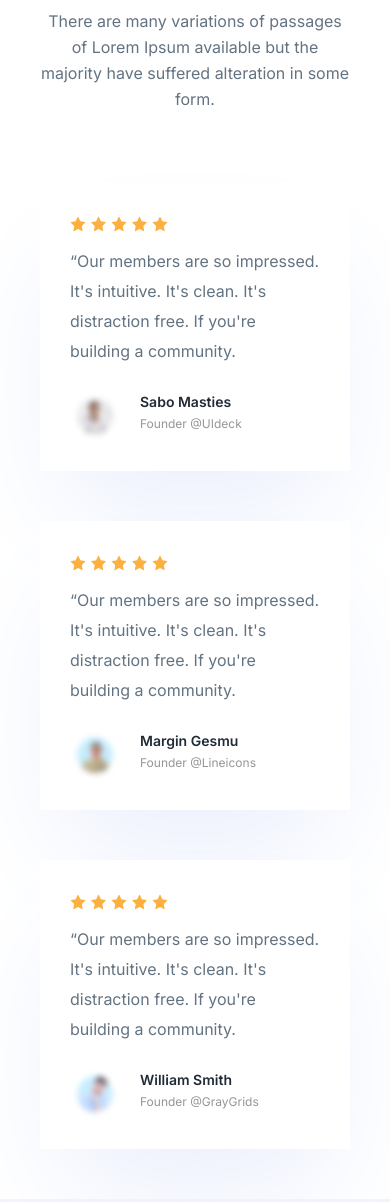
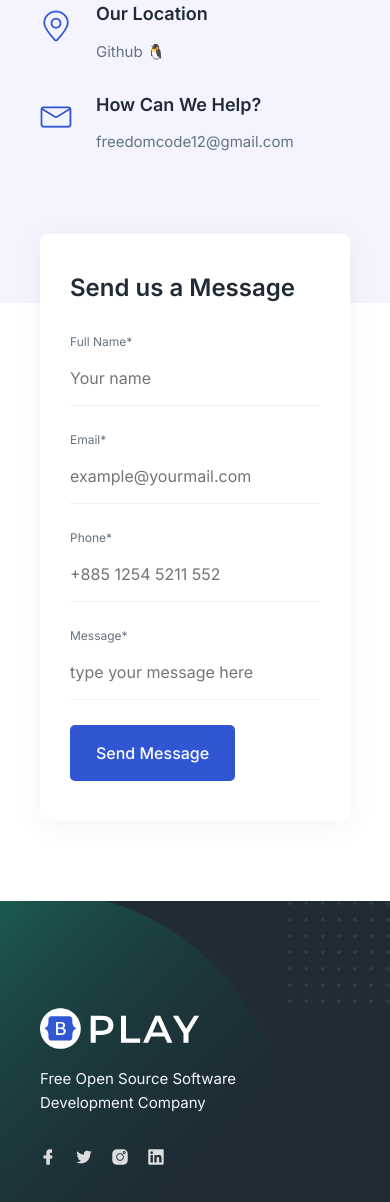
Before and after one commit to TheFreedomCodes/FreedomCodeSite, a plain HTML site: page index.html in a window 390 px wide. Shown: the part 5431-6633 px from the top of the page. Drawn offline with Linux system fonts and the light colour scheme.

Commit message:
testimonial deleted

```diff
--- a/index.html
+++ b/index.html
@@ -66,9 +66,7 @@
                   <!-- <li class="nav-item">
                     <a class="ud-menu-scroll" href="#pricing">Pricing</a>
                   </li> -->
-                  <li class="nav-item">
-                    <a class="ud-menu-scroll" href="#team">Team</a>
-                  </li>
+
                   <li class="nav-item">
                     <a class="ud-menu-scroll" href="#contact">Contact</a>
                   </li>
@@ -506,123 +504,7 @@
     </section>
     <!-- ====== FAQ End ====== -->
 
-    <!-- ====== Testimonials Start ====== -->
-    <section id="testimonials" class="ud-testimonials">
-      <div class="container">
-        <div class="row">
-          <div class="col-lg-12">
-            <div class="ud-section-title mx-auto text-center">
-              <span>Testimonials</span>
-              <h2>What our Customers Says</h2>
-              <p>
-                There are many variations of passages of Lorem Ipsum available
-                but the majority have suffered alteration in some form.
-              </p>
-            </div>
-          </div>
-        </div>
 
-        <div class="row">
-          <div class="col-lg-4 col-md-6">
-            <div
-              class="ud-single-testimonial wow fadeInUp"
-              data-wow-delay=".1s"
-            >
-              <div class="ud-testimonial-ratings">
-                <i class="lni lni-star-filled"></i>
-                <i class="lni lni-star-filled"></i>
-                <i class="lni lni-star-filled"></i>
-                <i class="lni lni-star-filled"></i>
-                <i class="lni lni-star-filled"></i>
-              </div>
-              <div class="ud-testimonial-content">
-                <p>
-                  “Our members are so impressed. It's intuitive. It's clean.
-                  It's distraction free. If you're building a community.
-                </p>
-              </div>
-              <div class="ud-testimonial-info">
-                <div class="ud-testimonial-image">
-                  <img
-                    src="assets/images/testimonials/author-01.png"
-                    alt="author"
-                  />
-                </div>
-                <div class="ud-testimonial-meta">
-                  <h4>Sabo Masties</h4>
-                  <p>Founder @UIdeck</p>
-                </div>
-              </div>
-            </div>
-          </div>
-          <div class="col-lg-4 col-md-6">
-            <div
-              class="ud-single-testimonial wow fadeInUp"
-              data-wow-delay=".15s"
-            >
-              <div class="ud-testimonial-ratings">
-                <i class="lni lni-star-filled"></i>
-                <i class="lni lni-star-filled"></i>
-                <i class="lni lni-star-filled"></i>
-                <i class="lni lni-star-filled"></i>
-                <i class="lni lni-star-filled"></i>
-              </div>
-              <div class="ud-testimonial-content">
-                <p>
-                  “Our members are so impressed. It's intuitive. It's clean.
-                  It's distraction free. If you're building a community.
-                </p>
-              </div>
-              <div class="ud-testimonial-info">
-                <div class="ud-testimonial-image">
-                  <img
-                    src="assets/images/testimonials/author-02.png"
-                    alt="author"
-                  />
-                </div>
-                <div class="ud-testimonial-meta">
-                  <h4>Margin Gesmu</h4>
-                  <p>Founder @Lineicons</p>
-                </div>
-              </div>
-            </div>
-          </div>
-          <div class="col-lg-4 col-md-6">
-            <div
-              class="ud-single-testimonial wow fadeInUp"
-              data-wow-delay=".2s"
-            >
-              <div class="ud-testimonial-ratings">
-                <i class="lni lni-star-filled"></i>
-                <i class="lni lni-star-filled"></i>
-                <i class="lni lni-star-filled"></i>
-                <i class="lni lni-star-filled"></i>
-                <i class="lni lni-star-filled"></i>
-              </div>
-              <div class="ud-testimonial-content">
-                <p>
-                  “Our members are so impressed. It's intuitive. It's clean.
-                  It's distraction free. If you're building a community.
-                </p>
-              </div>
-              <div class="ud-testimonial-info">
-                <div class="ud-testimonial-image">
-                  <img
-                    src="assets/images/testimonials/author-03.png"
-                    alt="author"
-                  />
-                </div>
-                <div class="ud-testimonial-meta">
-                  <h4>William Smith</h4>
-                  <p>Founder @GrayGrids</p>
-                </div>
-              </div>
-            </div>
-          </div>
-        </div>
-
-      </div>
-    </section>
     <!-- ====== Testimonials End ====== -->
 
     <!-- ====== Team Start ====== -->
```
